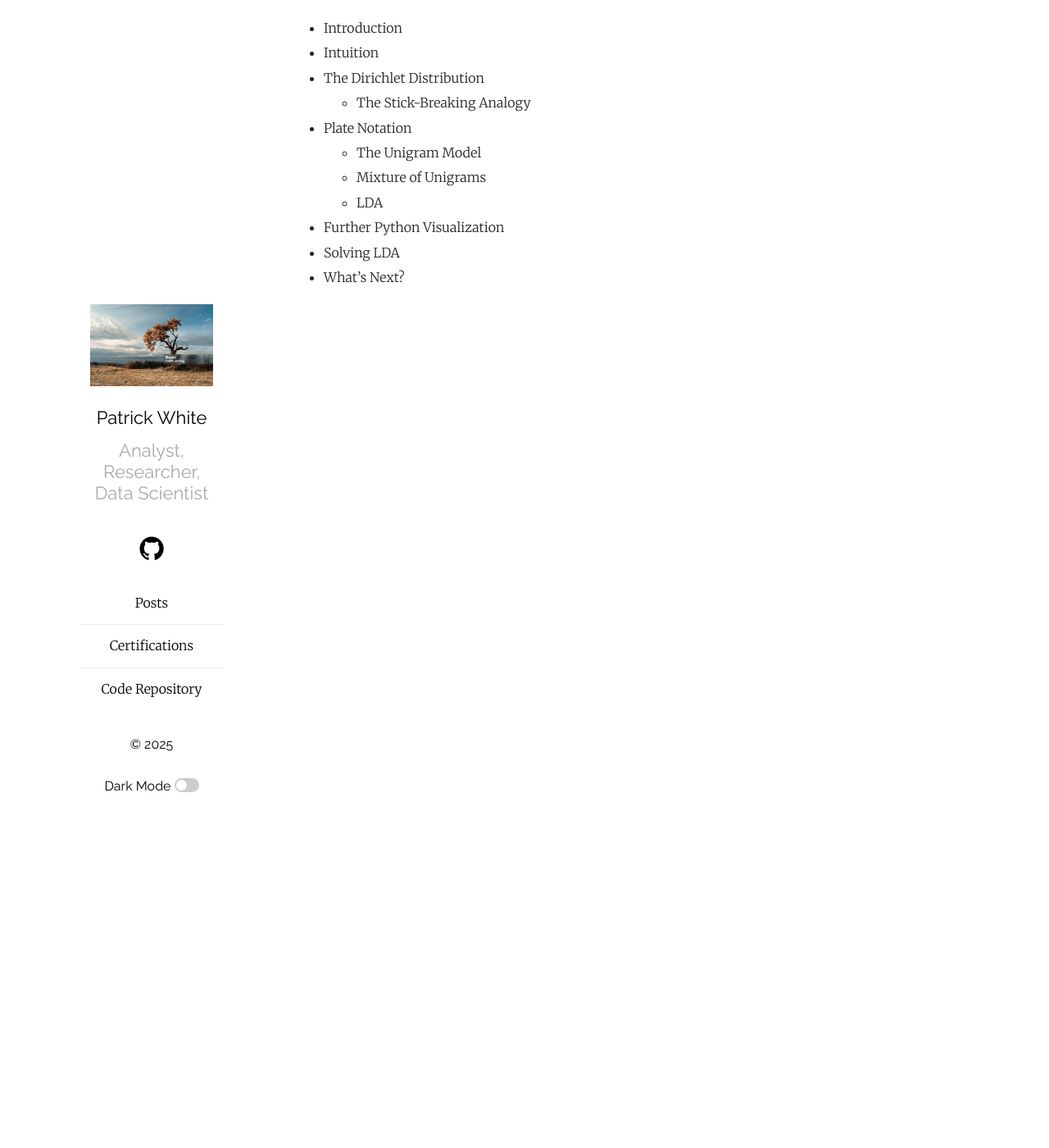
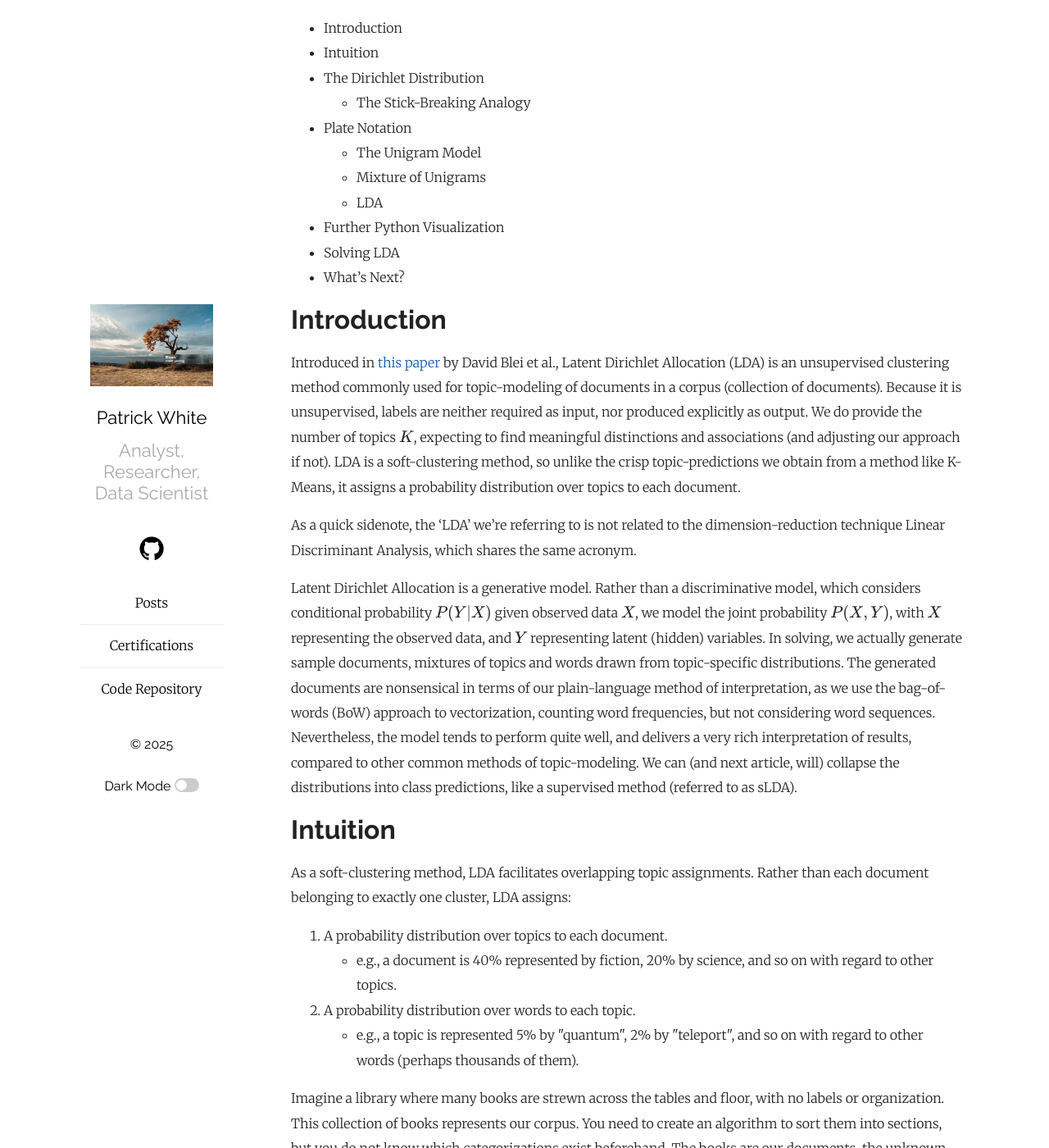
Before and after one commit to pw398/pw398.github.io, a Jekyll site: the page built from _posts/2025-07-12-LDA.md, in a window 1280 px wide and 1400 px high, scrolled down 930 px. Shown: the whole window at 82% size. Built offline with Jekyll 4.4.1, drawn with Linux system fonts in a browser that asks for light colours; formulas are drawn with MathJax 3; some of the changed text lies outside the part shown.

Commit message:
Add files via upload

```diff
--- a/_posts/2025-07-12-LDA.md
+++ b/_posts/2025-07-12-LDA.md
@@ -24,3 +24,36 @@ Latent Dirichlet Allocation (LDA) is an unsupervised clustering method, largely
 - Further Python Visualization
 - Solving LDA
 - What's Next?
+
+
+
+# Introduction
+
+Introduced in <a href="https://www.jmlr.org/papers/volume3/blei03a/blei03a.pdf">this paper</a> by David Blei et al., Latent Dirichlet Allocation (LDA) is an unsupervised clustering method commonly used for topic-modeling of documents in a corpus (collection of documents). Because it is unsupervised, labels are neither required as input, nor produced explicitly as output. We do provide the number of topics $K$, expecting to find meaningful distinctions and associations (and adjusting our approach if not). LDA is a soft-clustering method, so unlike the crisp topic-predictions we obtain from a method like K-Means, it assigns a probability distribution over topics to each document.
+
+As a quick sidenote, the 'LDA' we're referring to is not related to the dimension-reduction technique Linear Discriminant Analysis, which shares the same acronym.
+
+<p>Latent Dirichlet Allocation is a generative model. Rather than a discriminative model, which considers conditional probability $P(Y|X)$ given observed data $X$, we model the joint probability $P(X,Y)$, with $X$ representing the observed data, and $Y$ representing latent (hidden) variables. In solving, we actually generate sample documents, mixtures of topics and words drawn from topic-specific distributions. The generated documents are nonsensical in terms of our plain-language method of interpretation, as we use the bag-of-words (BoW) approach to vectorization, counting word frequencies, but not considering word sequences. Nevertheless, the model tends to perform quite well, and delivers a very rich interpretation of results, compared to other common methods of topic-modeling. We can (and next article, will) collapse the distributions into class predictions, like a supervised method (referred to as sLDA).</p>
+
+
+
+# Intuition
+
+As a soft-clustering method, LDA facilitates overlapping topic assignments. Rather than each document belonging to exactly one cluster, LDA assigns:
+
+<ol>
+  <li>A probability distribution over topics to each document.</li>
+  <ul>
+    <li>e.g., a document is 40% represented by fiction, 20% by science, and so on with regard to other topics.</li>
+  </ul>
+  <li>A probability distribution over words to each topic.</li>
+  <ul>
+    <li>e.g., a topic is represented 5% by "quantum", 2% by "teleport", and so on with regard to other words (perhaps thousands of them).</li>
+  </ul>
+</ol>
+
+Imagine a library where many books are strewn across the tables and floor, with no labels or organization. This collection of books represents our corpus. You need to create an algorithm to sort them into sections, but you do not know which categorizations exist beforehand. The books are our documents, the unknown categorizations are our topics, and the words are clues as to which topic a book belongs to. If a book has words like "experiment" and "hypothesis", the latent category corresponding to 'science' may be the one it predominantly belongs to. It may also have a strong probability of belonging to 'biology' or 'physics', and have small (often very small) probabilities of belonging to many other categories.
+
+<p>Most versions of LDA are generative models. Rather than consider the conditional probability $P(Y|X)$ given observed data $X$, as with a discriminative model, we model the joint probability $P(X,Y)$, with $Y$ representing latent (hidden) variables. In solving, we generate sample documents, which are nonsensical in plain language, because we utilize the bag-of-words (BoW) approach to text vectorization, paying attention to word frequencies, but not sequences. Nevertheless, we tend to come up with an effective predictor, which provides greater context than other common methods. We can (and next article, will) collapse the distributions into class predictions like a supervised method (called sLDA), and then compare to other models on a test set of data.</p>
+
+I promise I won't subject you (or I) to too much math, but some is necessary to describe the Dirichlet and related distributions. After all, it's in the name. Feel free to skim over it and focus more on the visuals further below.
```
